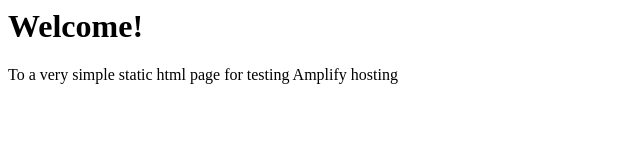
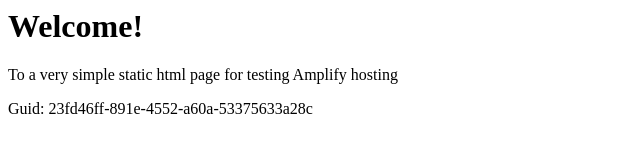
Before and after one commit to aws-aemilia-bah/Github-PR-Commit-Integration-Test-DoNotTouch-v0-preprod-me-south-1, a website: page src/index.html in a window 1280 px wide. Shown: the whole page, without its empty margins (0-640 px from the left). Drawn offline with Linux system fonts and the light colour scheme.

Commit message:
commit from integ tests

```diff
--- a/src/index.html
+++ b/src/index.html
@@ -1,3 +1,5 @@
+
+
 <html lang="en">
 
 <head>
@@ -10,6 +12,6 @@
 <body>
     <h1>Welcome!</h1>
     <p>To a very simple static html page for testing Amplify hosting</p>
-</body>
+    <p>Guid: 23fd46ff-891e-4552-a60a-53375633a28c</p></body>
 
 </html>
```
